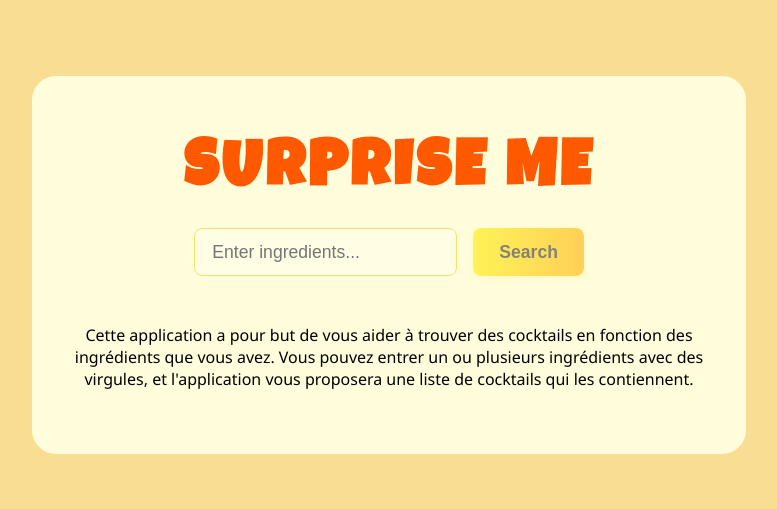
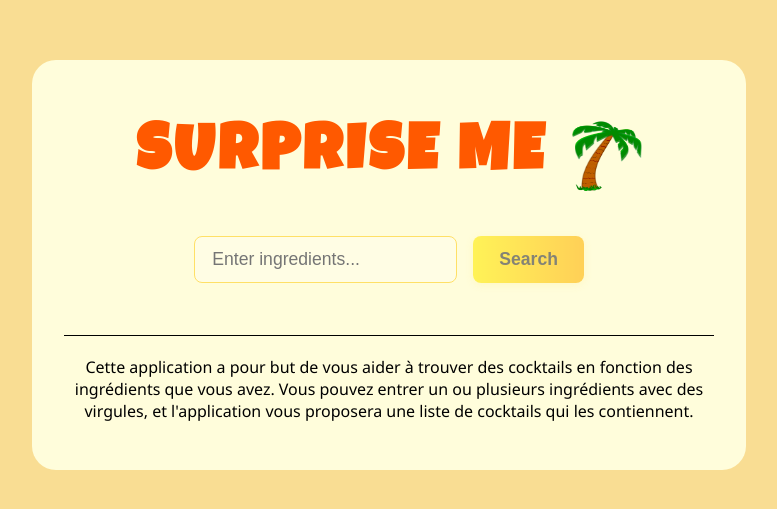
Before and after one commit to MachoBandido08/surprise-me, a React (Vite) app: page / in a window 1280 px wide. Shown: the part 155-664 px from the top of the page, without its empty margins (251-1028 px from the left). Built offline with nearby package versions, Linux system fonts and the light colour scheme.

Commit message:
many changes (ready for v0.1)

```diff
--- a/src/App.css
+++ b/src/App.css
@@ -50,7 +50,7 @@ body {
     display: flex;
     align-items: center;
     justify-content: center;
-    font-family: 'Segoe UI', Arial, sans-serif ;
+    font-family: 'Segoe UI', Arial, sans-serif;
 }
 
 #root {
@@ -58,7 +58,7 @@ body {
     /*background: linear-gradient(135deg, #fffbe0 0%, #ffe066 100%);*/
     border-radius: 24px;
     /*box-shadow: 0 8px 32px rgba(255, 200, 0, 0.15);*/
-    padding: 3rem 2rem;
+    padding: 2rem 2rem;
     max-width: 650px;
     width: 100%;
     text-align: center;
@@ -75,6 +75,15 @@ body {
 /*    text-transform: uppercase;*/
 /*}*/
 
+.title-area {
+    display: flex;
+    align-items: center;
+    justify-content: center;
+    gap: 25px;
+    flex-direction: row;
+    margin-bottom: 1rem;
+}
+
 .funky-title {
     font-family: 'Luckiest Guy', cursive, sans-serif;
     font-size: 4rem;
@@ -82,14 +91,19 @@ body {
     letter-spacing: 4px;
     /*background: linear-gradient(90deg, #ff6f00 0%, #f50057 50%, #00e676 100%);*/
     -webkit-background-clip: text;
-        color: rgb(255, 89, 0);
+    color: rgb(255, 89, 0);
 
     /*-webkit-text-fill-color: transparent;*/
     /*text-shadow:*/
     /*        0 2px 12px #f50057aa,*/
     /*        0 0px 32px #00e67688;*/
-    margin-bottom: 1.5rem;
-    margin-top: 1rem;
+    margin-bottom: 2rem;
+    margin-top: 2rem;
+}
+
+.img-title-palm {
+    width: 70px;
+    height: 70px;
 }
 
 .search-bar {
@@ -140,7 +154,7 @@ body {
 
 .cocktail-card {
     display: flex;
-    background: rgba(255, 255, 224, 0.95);
+    background: rgba(255, 255, 224, 0.95); /* light warm yellow, matches the theme */
     border-radius: 18px;
     box-shadow: 0 4px 16px #ffe06655;
     padding: 1.5rem 1rem;
@@ -168,10 +182,17 @@ body {
     color: #ffb300;
 }
 
-.cocktail-card p {
-    margin: 0.2rem 0;
-    color: #555;
-    font-size: 1em;
+.cocktail-card-instructions {
+    margin: 0.5rem 0;
+    /*color: #555;*/
+    /*font-size: 1em;*/
+    /*text-align: center;*/
+}
+
+.ingredients-title {
+    /*font-size: 1.2rem;*/
+    /*color: #ffb300;*/
+    margin-top: 1rem;
 }
 
 .error {
@@ -179,3 +200,14 @@ body {
     font-weight: bold;
     margin-top: 1rem;
 }
+
+.cocktail-card-ingredients-list {
+ text-align: left;
+
+}
+
+.custom-line {
+    border-top: 1px solid black; /* Creates a 2px solid black line */
+    width: 100%; /* Adjust width as needed */
+    margin: 20px 0; /* Add some spacing above and below */
+}
--- a/src/App.jsx
+++ b/src/App.jsx
@@ -19,7 +19,7 @@ function App() {
             //     `https://www.thecocktaildb.com/api/json/v1/1/search.php?s=${encodeURIComponent(query)}`
             // )
             const res = await fetch(
-                `http://localhost:3000/drinks`
+                `http://localhost:3000/drinks/` + query
             )
             const data = await res.json()
             setResults(data || [])
@@ -33,7 +33,9 @@ function App() {
 
     return (
         <>
-            <h1 className="funky-title">Surprise me</h1>
+            <div className="title-area"><h1 className="funky-title">Surprise me</h1>
+                <img className="img-title-palm" src="/palm-three-drawn.png"/>
+            </div>
             <form className="search-bar" onSubmit={searchCocktails}>
                 <input
                     type="text"
@@ -50,11 +52,24 @@ function App() {
                 {results.map(drink => (
                     <div className="cocktail-card" key={drink.id}>
                         <img className="cocktail-card-img" src={drink.image_example} alt={drink.name}/>
-                        <div><h2>{drink.name}</h2>
-                            <p>{drink.instructions}</p></div>
+                        <div>
+                            <h2>{drink.name}</h2>
+                            <p className="cocktail-card-instructions">{drink.instructions}</p>
+                            <p className="ingredients-title"><strong>Ingredients</strong></p>
+                            {/*{drink.ingredients && drink.ingredients.length > 0 && (*/}
+                            {/*    // drink.ingredients.map((ingredient, index) => ({ingredient.quantity} {ingredient.name}))*/}
+                            {/*    // {drink.ingredients.map((ingredient, index) => ())}*/}
+                            {drink.ingredients && drink.ingredients.length > 0 && (<ul className="cocktail-card-ingredients-list">
+                                {drink.ingredients.map((ingredient, index) => (
+                                    <li key={index}>{ingredient.quantity} {ingredient.name}</li>
+                                ))}
+                            </ul>)}
+                            {/*)}*/}
+                        </div>
                     </div>
                 ))}
             </div>
+            <div className="custom-line"></div>
             <p>{appExplication}</p>
         </>
     )
```
Also changed, not shown: public/palm-three-drawn.png (added).
